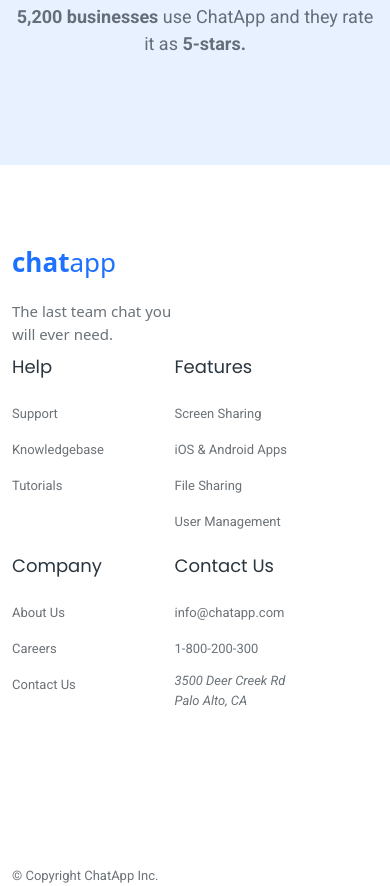
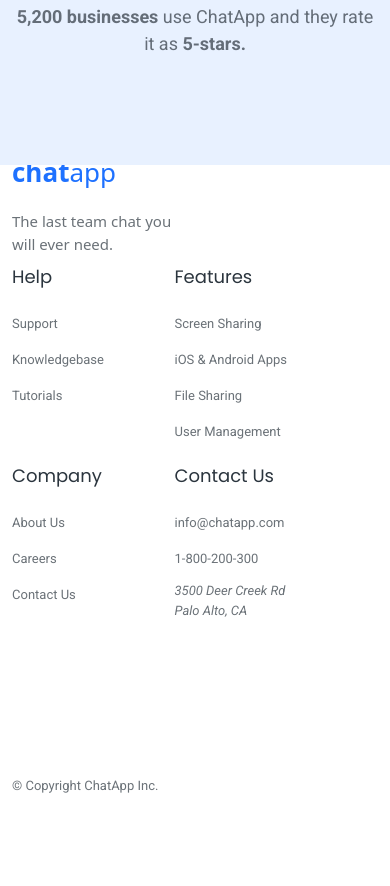
Before and after one commit to AmanPunia-510/chatapp-with-talwind, a website: page index.html in a window 390 px wide. Shown: the part 2298-3184 px from the top of the page. After the commit the page ends 3094 px from the top, so only its background shows below. Drawn offline with Linux system fonts and the light colour scheme.

Commit message:
work on media queries

```diff
--- a/index.html
+++ b/index.html
@@ -155,7 +155,7 @@
         </section>
     </main>
 
-    <footer class="mt-[90px]">
+    <footer class="sm:mt-[90px]">
         <div class="my-container mx-auto px-3 max-w-[1140px] w-full">
             <div class="row flex flex-wrap flex-row -m-3 items-baseline">
                 <div class="col-4 md:w-1/3 w-full px-3">
```
Also changed, not shown: src/output.css.
